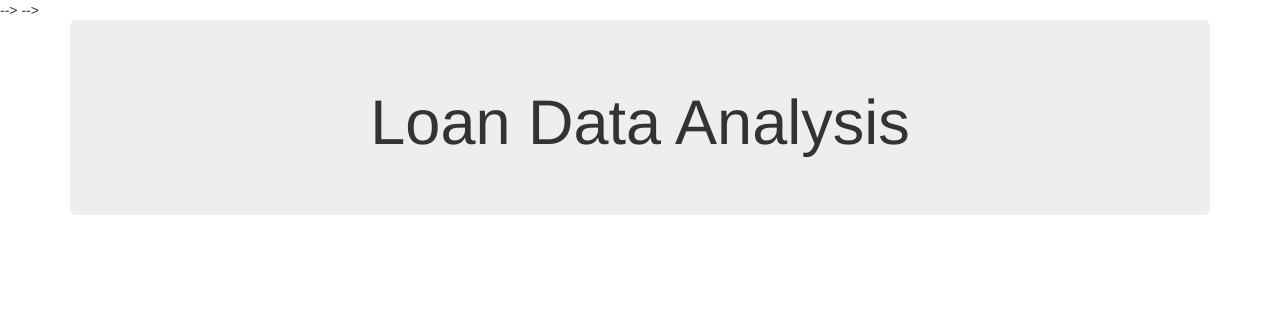
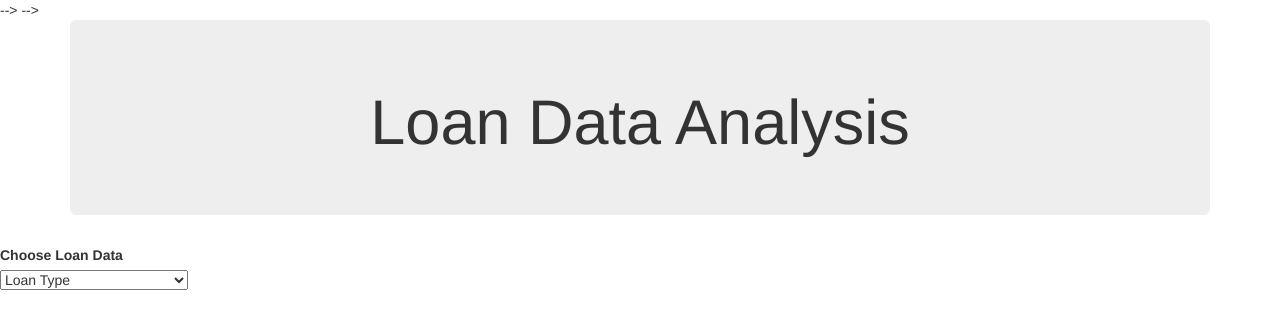
Before and after one commit to paulywog13/loan_data_analysis, a plain HTML site: page index.html in a window 1280 px wide. Drawn offline with nearby package versions, Linux system fonts and the light colour scheme; files that its build step writes are made by us from their sources.

Commit message:
Code added for HTML dropdown menu.

```diff
--- a/index.html
+++ b/index.html
@@ -18,7 +18,18 @@
             <h1>Loan Data Analysis</h1>
         </div>
     </div>
+    <div>
+    <label for = "loan_data">Choose Loan Data</label>
+    </div>
+    <select name="loan_data" id="loan_data">
+        <option value="Loan_Type">Loan Type</option>
+        <option value="Monthly_Installment">Monthly Payment</option>
+        <option value="Credit_Score">Credit Score</option>
+        <option value="Revolving_Balance">Outstanding Loan Balance</option>
 
 
 
+    </select>
+
+
 </body>
```
Also changed, not shown: 1 other file.
